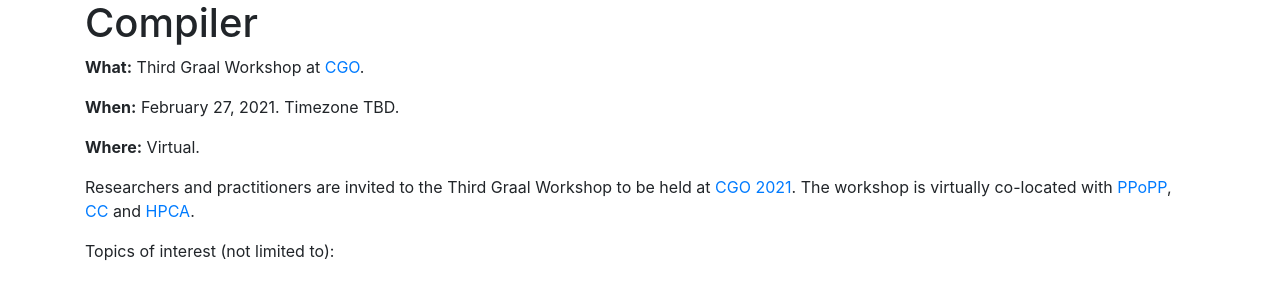
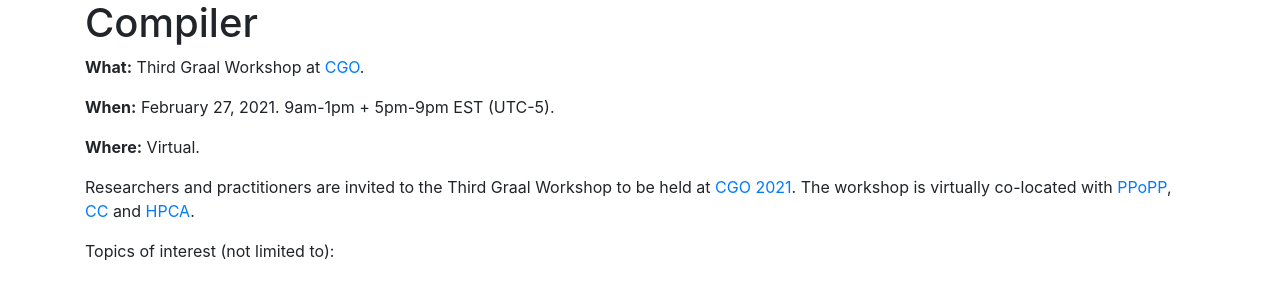
Before and after one commit to graalworkshop/graalworkshop.github.io, a Jekyll site: the page built from 2021/index.md, in a window 1280 px wide. Shown: the part 343-625 px from the top of the page. Built offline with Jekyll 4.4.1, drawn with Linux system fonts in a browser that asks for light colours.

Commit message:
Update timezone to EST

```diff
--- a/2021/index.md
+++ b/2021/index.md
@@ -7,7 +7,7 @@ title: 2021
 
 **What:** Third Graal Workshop at [CGO](https://www.cgo.org).
 
-**When:** February 27, 2021. Timezone TBD.
+**When:** February 27, 2021. 9am-1pm + 5pm-9pm EST (UTC-5).
 
 **Where:** Virtual.
 
```
